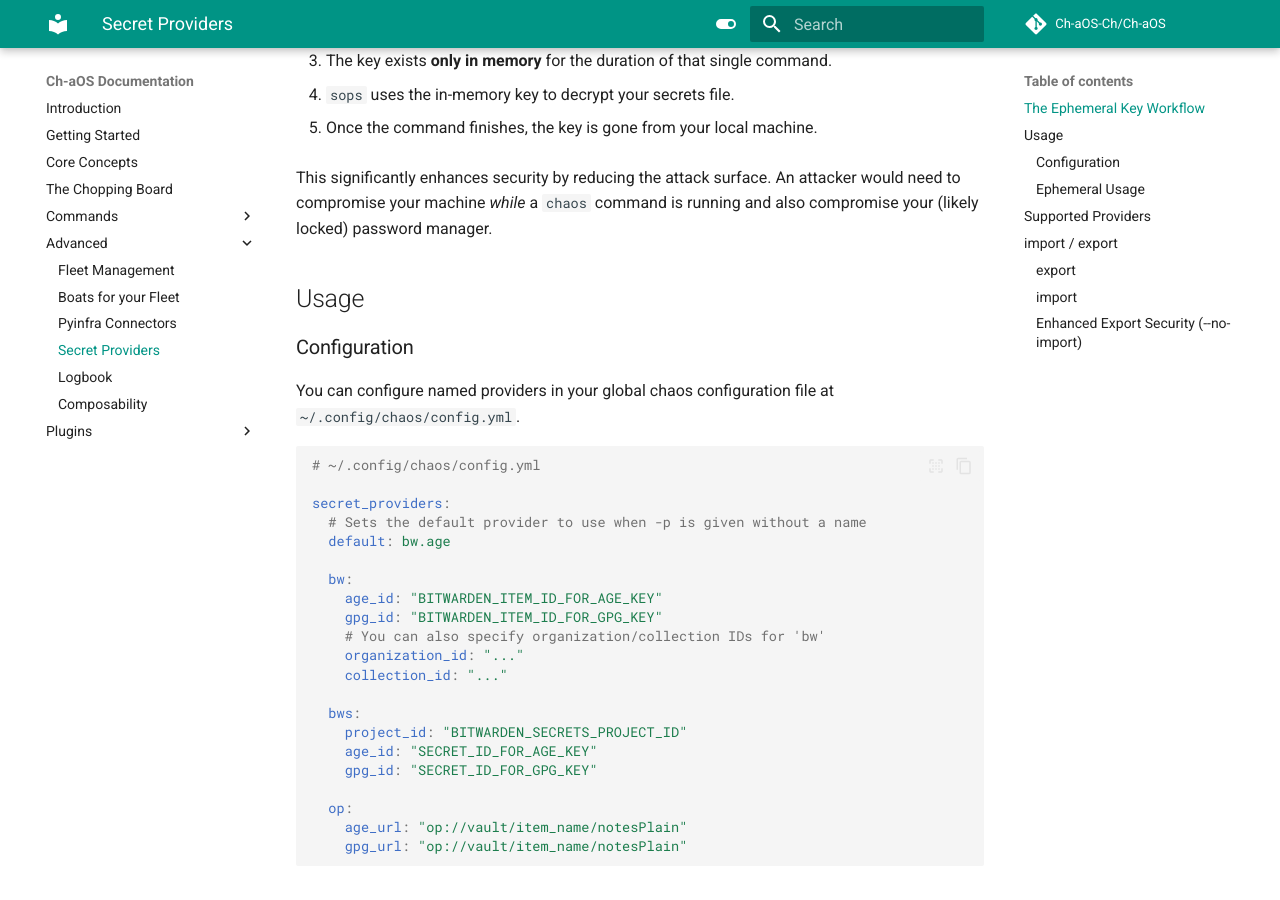
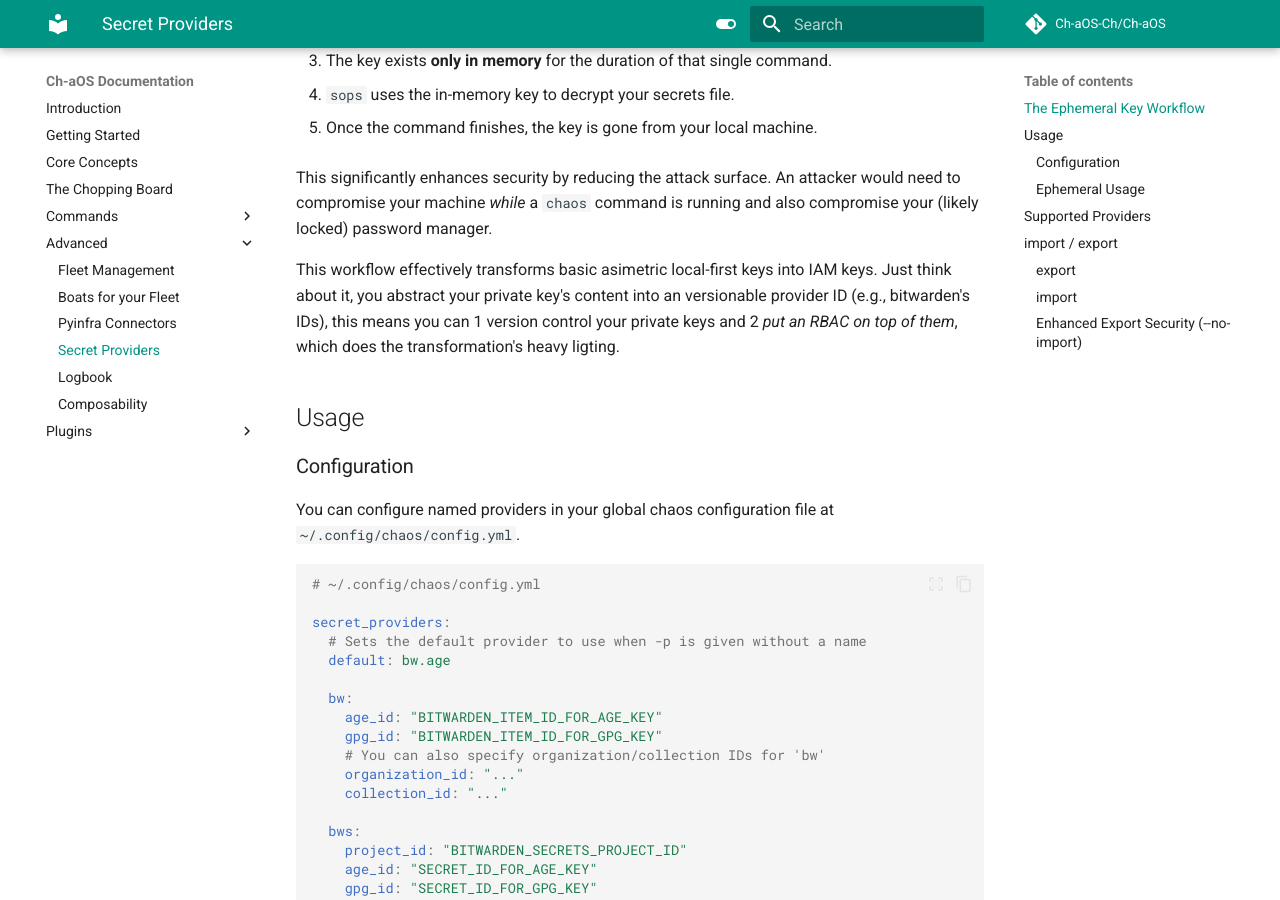
Before and after one commit to Ch-aOS-Ch/Ch-aOS, an MkDocs documentation site: the page built from docs/Advanced/providers.md, in a window 1280 px wide and 900 px high, scrolled down 653 px. Built offline with MkDocs 1.6.1 and Material for MkDocs 9.7.7, drawn with Linux system fonts in a browser that asks for light colours; comment, search, counter and statistics services are not loaded.

Commit message:
Atualizar o providers.md

```diff
--- a/docs/Advanced/providers.md
+++ b/docs/Advanced/providers.md
@@ -21,6 +21,8 @@
 5.  Once the command finishes, the key is gone from your local machine.
 
 This significantly enhances security by reducing the attack surface. An attacker would need to compromise your machine *while* a `chaos` command is running and also compromise your (likely locked) password manager.
+
+This workflow effectively transforms basic asimetric local-first keys into IAM keys. Just think about it, you abstract your private key's content into an versionable provider ID (e.g., bitwarden's IDs), this means you can 1 version control your private keys and 2 _put an RBAC on top of them_, which does the transformation's heavy ligting.
 
 ## Usage
 
```
